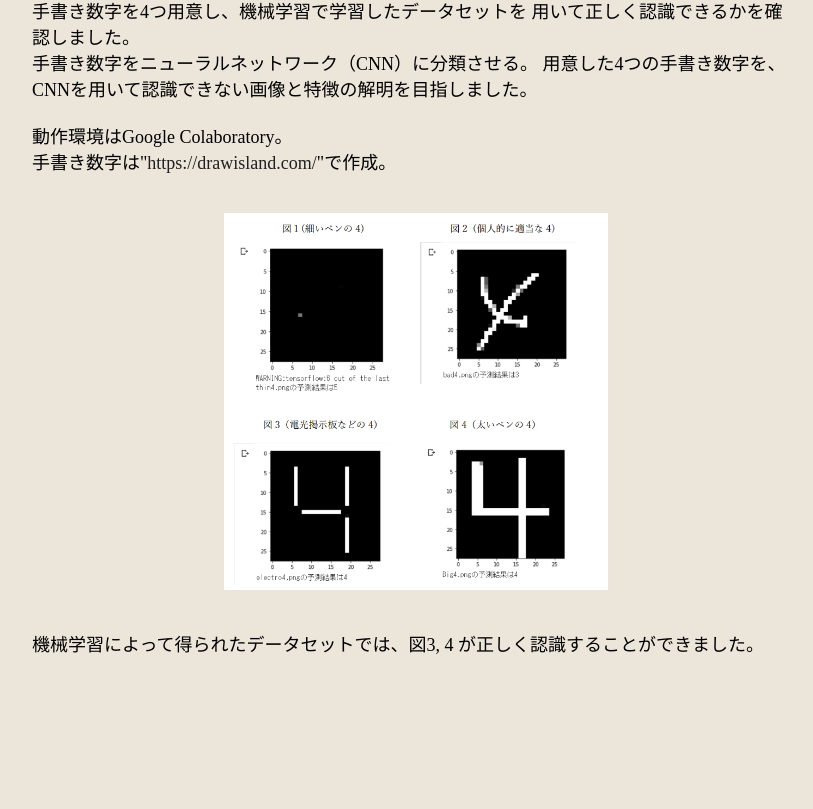
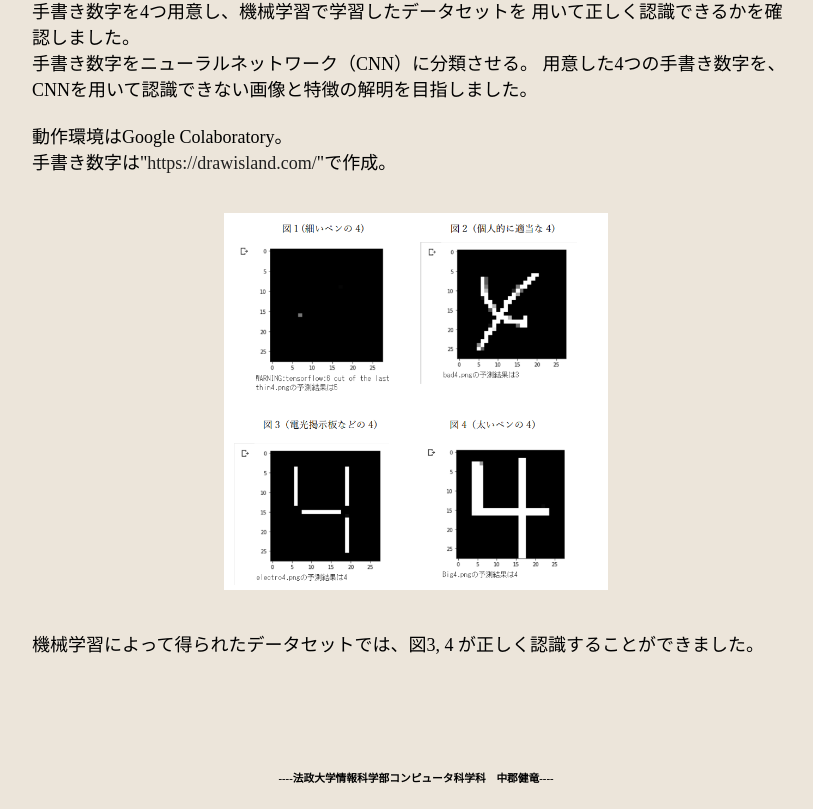
Before and after one commit to chutake/introduction_2, a React (Create React App) app: page /Work in a window 1280 px wide. Shown: the part 9880-10689 px from the top of the page, without its empty margins (224-1037 px from the left). Before the commit the page ends 10625 px from the top, so only its background shows below. Built offline with nearby package versions, Linux system fonts and the light colour scheme.

Commit message:
add header

```diff
--- a/src/components/MainContact.js
+++ b/src/components/MainContact.js
@@ -34,6 +34,7 @@ const MainContact = () => {
             送信する
           </button>
         </form>
+        <h6>----法政大学情報科学部コンピュータ科学科　中郡健竜----</h6>
       </div>
     </div>
   );
--- a/src/components/MainWork.js
+++ b/src/components/MainWork.js
@@ -380,6 +380,7 @@ const MainWork = () => {
           <br></br>
         </p>
       </li>
+      <h6>----法政大学情報科学部コンピュータ科学科　中郡健竜----</h6>
     </div>
   );
 };
```
